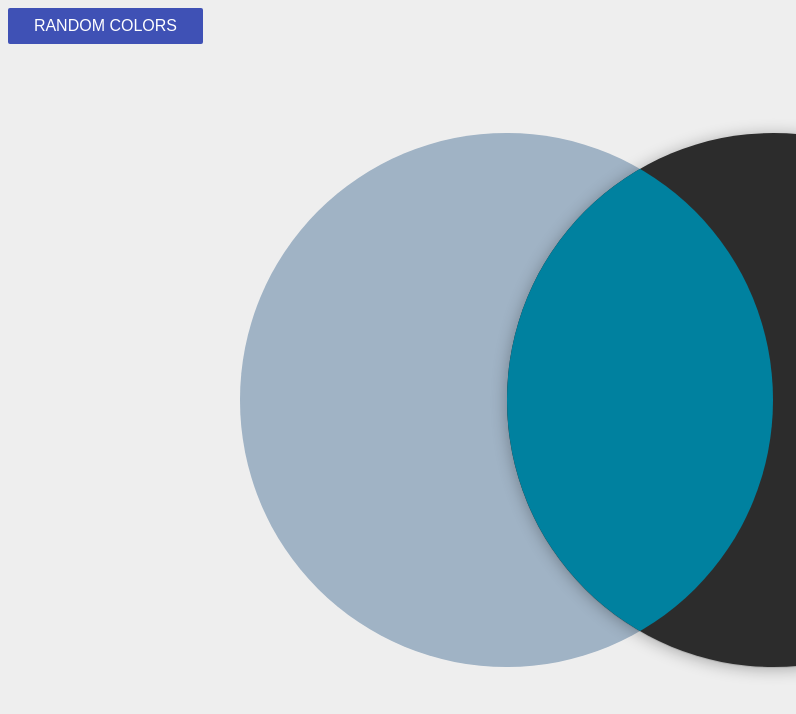
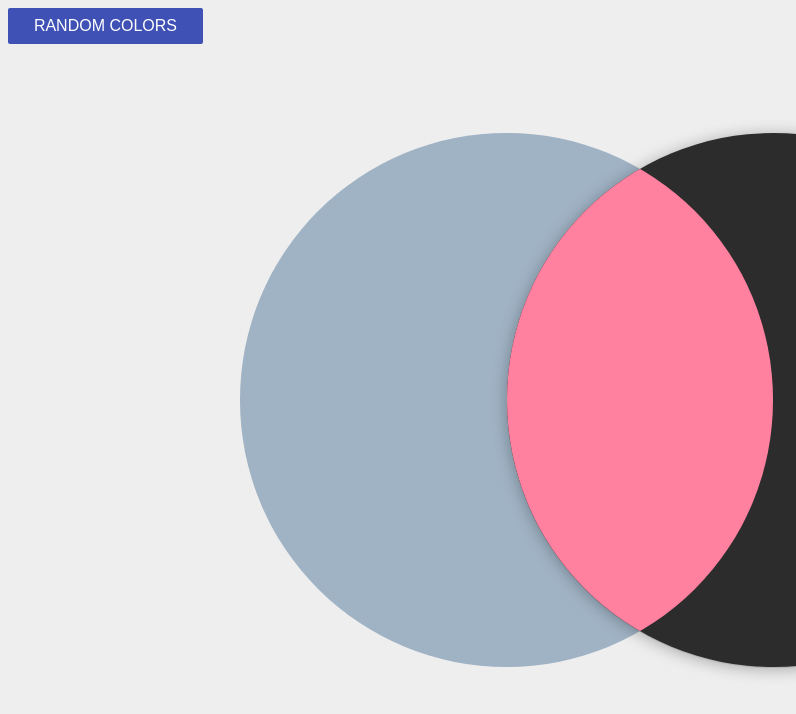
Before and after one commit to javierbyte/colorblendjs, a website: page index.html in a window 1280 px wide. Shown: the full height of the page, 0-796 px from the left. Drawn offline with Linux system fonts and the light colour scheme.

Commit message:
Update index.html

```diff
--- a/index.html
+++ b/index.html
@@ -52,7 +52,7 @@
     }
 
     #circle3 {
-        background: rgb(0, 129, 159);
+        background: rgb(255, 129, 159);
         right: 33.34vmin;
     }
     </style>
```
